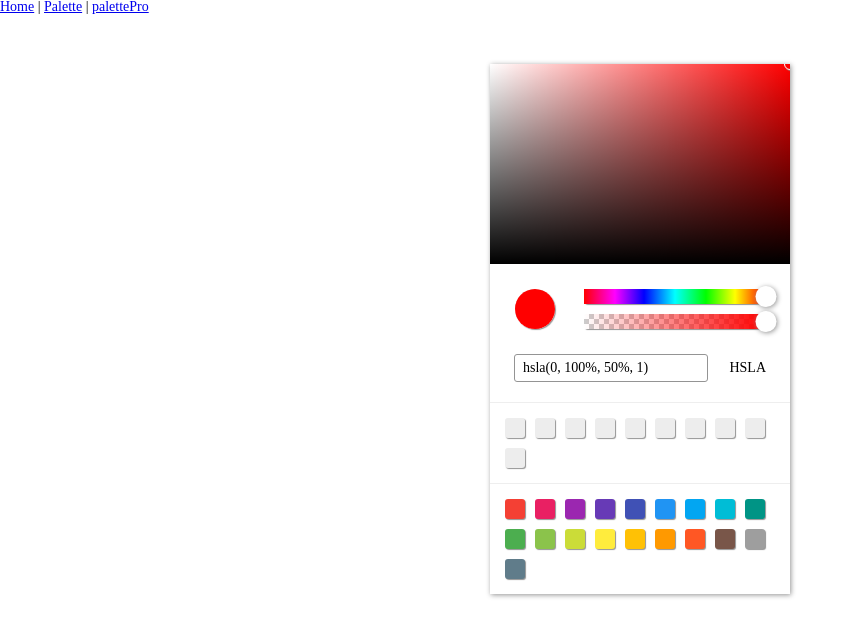
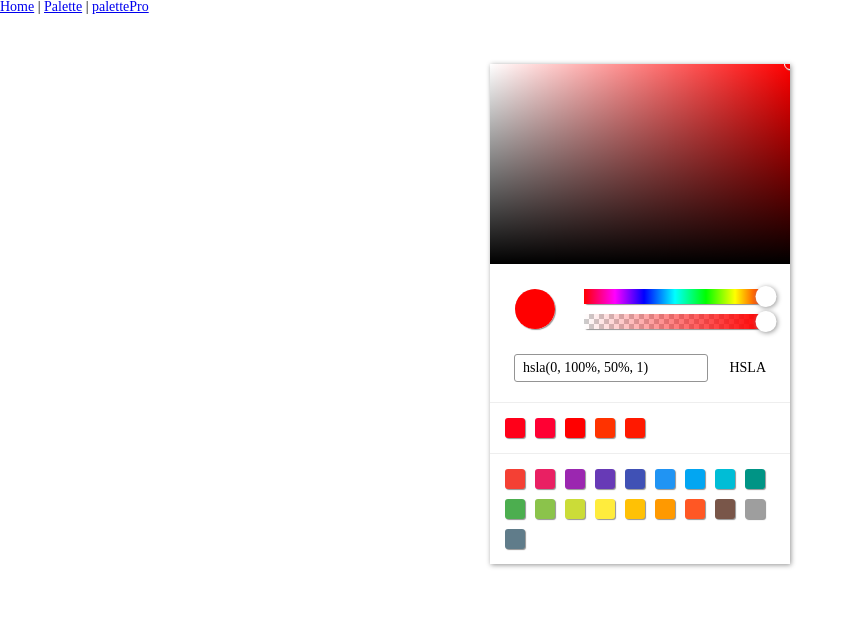
Before and after one commit to jsjzh/vue-tiny-code, a Vue app: page /palettePro in a window 1280 px wide. Shown: the top 636 px of the page, without its empty margins (0-857 px from the left). Built offline with nearby package versions, Linux system fonts and the light colour scheme.

Commit message:
配色算法上传一下 然后感觉颜色处理有些问题 需要改改 =A=

```diff
--- a/src/components/palettePro/color.js
+++ b/src/components/palettePro/color.js
@@ -1,24 +1,20 @@
 export default class Color {
   constructor(options) {
+
+    this.count = options.precision || 12 * 5;
+    this.pure = options.pure || "";
+    this.value = options.value || "";
+    this.format = options.format || "hsla";
+
+    this.recomColor = ["hsl(4, 90%, 58%)", "hsl(340, 82%, 52%)", "hsl(291, 64%, 42%)", "hsl(262, 52%, 47%)", "hsl(231, 48%, 48%)", "hsl(207, 90%, 54%)", "hsl(199, 98%, 48%)", "hsl(187, 100%, 42%)", "hsl(174, 100%, 29%)", "hsl(122, 39%, 49%)", "hsl(88, 50%, 53%)", "hsl(66, 70%, 54%)", "hsl(54, 100%, 62%)", "hsl(45, 100%, 51%)", "hsl(36, 100%, 50%)", "hsl(14, 100%, 57%)", "hsl(16, 25%, 38%)", "hsl(0, 0%, 62%)", "hsl(200, 18%, 46%)"];
+
     this._hue = 0;
     this._saturation = 100;
     this._lightness = 50;
     this._trans = 1;
+    this._value = "";
 
-    this._value = "";
-    this._pure = "";
-    this._format = "hsl";
-
-    this.value = "";
-    this.format = "";
-
-    this.recomColor = ["hsl(4, 90%, 58%)", "hsl(340, 82%, 52%)", "hsl(291, 64%, 42%)", "hsl(262, 52%, 47%)", "hsl(231, 48%, 48%)", "hsl(207, 90%, 54%)", "hsl(199, 98%, 48%)", "hsl(187, 100%, 42%)", "hsl(174, 100%, 29%)", "hsl(122, 39%, 49%)", "hsl(88, 50%, 53%)", "hsl(66, 70%, 54%)", "hsl(54, 100%, 62%)", "hsl(45, 100%, 51%)", "hsl(36, 100%, 50%)", "hsl(14, 100%, 57%)", "hsl(16, 25%, 38%)", "hsl(0, 0%, 62%)", "hsl(200, 18%, 46%)"];
-
-    for (const key in options) {
-      if (options.hasOwnProperty(key)) {
-        this[key] && (this[key] = options[key]);
-      }
-    }
+    this._chunkAngle = 360 / this.count;
 
     this._handleChange();
   }
@@ -40,10 +36,69 @@ export default class Color {
     this._handleChange();
   }
 
+  blendent(type = "similar", options) {
+    this._type = type;
+    const arr = this["_" + type].call(this, options);
+    return arr.reduce((sum, hue) => ([...sum, `hsla(${hue}, ${this._saturation}%, ${this._lightness}%, ${this._trans})`]), [])
+  }
+
+  // 获取互补色
+  _reverse() {
+    return [this._hue, this._hue > 180 ? this._hue - 180 : this._hue + 180];
+  }
+
+  /**
+   * 获取近似色
+   * @param {Number} number 需要获取几组近似色
+   */
+  _similar(number = 1) {
+    let arr = [this._hue];
+    while (number) {
+      arr.push((this._hue + this._chunkAngle * number) > 360 ? this._hue + this._chunkAngle * number - 360 : this._hue + this._chunkAngle * number);
+      arr.unshift((this._hue - this._chunkAngle * number) < 0 ? this._hue - this._chunkAngle * number + 360 : this._hue - this._chunkAngle * number);
+      number--;
+    }
+    return arr
+  }
+
+  // 获取三角色
+  _triangle() {
+    return [this._hue, this._hue + 120 > 360 ? this._hue - 240 : this._hue + 120, this._hue + 240 > 360 ? this._hue - 120 : this._hue + 240]
+  }
+
+  /**
+   * 获取分裂互补色
+   * @param {Boolean} flag 第一个向前或者向后取值
+   */
+  _complement(flag = true) {
+    return [this._hue, flag ? this._hue + this._chunkAngle * 2 > 360 ? this._hue + this._chunkAngle * 2 - 360 : this._hue + this._chunkAngle * 2 : this._hue - this._chunkAngle * 2 < 0 ? 360 + this._hue - this._chunkAngle * 2 : this._hue - this._chunkAngle * 2, this._hue + this._chunkAngle + 180 > 360 ? this._hue + this._chunkAngle - 180 : this._hue + this._chunkAngle + 180];
+  }
+
+  /**
+   * 获取双分裂互补色
+   * @param {Boolean} flag 第一个向前或者向后取值
+   */
+  _doubleComplement(flag = true) {
+    return [this._hue, flag ? this._hue + this._chunkAngle * 2 > 360 ? 360 - this._hue + this._chunkAngle * 2 : this._hue + this._chunkAngle * 2 : this._hue - this._chunkAngle * 2 < 0 ? 360 + this._hue + this._chunkAngle * 2 : this._hue - this._chunkAngle * 2, flag ? this._hue + 180 > 360 ? this._hue - 180 : this._hue + 180 : this._hue - 180 < 0 ? this._hue + 180 : this._hue - 180, flag ? this._hue + this._chunkAngle * 2 + 180 > 360 ? this._hue + this._chunkAngle * 2 - 180 : this._hue + this._chunkAngle * 2 + 180 : this._hue + this._chunkAngle * 2 - 180 < 0 ? this._hue + this._chunkAngle * 2 + 180 : this._hue + this._chunkAngle * 2 - 180];
+  }
+
+  // 正方形配色
+  _square() {
+    let chunkQuarter = 360 / 4;
+    return [this._hue, this._hue + chunkQuarter > 360 ? this._hue + chunkQuarter - 360 : this._hue + chunkQuarter, this._hue + 180 > 360 ? this._hue - 180 : this._hue + 180, this._hue + chunkQuarter + 180 > 360 ? this._hue + chunkQuarter - 180 : this._hue + chunkQuarter + 180]
+  }
+
   _handleChange() {
     this._value = `hsla(${this._hue}, ${this._saturation}%, ${this._lightness}%, ${this._trans})`;
-    this._pure = `hsla(${this._hue}, 100%, 50%, 1)`;
-    console.log(this._value);
+    this.pure = `hsla(${this._hue}, 100%, 50%, 1)`;
+    switch (this.format) {
+      case "hsla":
+        this.value = this._value
+        break;
+
+      default:
+        break;
+    }
   }
 
 }
--- a/src/components/palettePro/palettePro.vue
+++ b/src/components/palettePro/palettePro.vue
@@ -50,7 +50,9 @@ import Color from "./color";
 export default {
   name: "palettePro",
   data() {
-    const color = new Color({});
+    const color = new Color({
+      precision: 12 * 5
+    });
     return {
       color,
       dotLeft: 100,
@@ -59,7 +61,7 @@ export default {
       transLeft: 100,
       pureColor: undefined,
       currentColor: undefined,
-      showColors: new Array(10).fill("hsla(0, 0%, 93%, 1)"),
+      showColors: undefined,
       recomColors: color.get("recomColor")
     };
   },
@@ -79,8 +81,10 @@ export default {
         this.hueLeft,
         this.transLeft
       );
-      this.currentColor = this.color.get("_value");
-      this.pureColor = this.color.get("_pure");
+      this.showColors = this.color.blendent("similar", 2);
+      console.log(this.showColors);
+      this.currentColor = this.color.get("value");
+      this.pureColor = this.color.get("pure");
     },
     handleDrag(event, elem) {
       const { hue, trans, dot } = this.$refs;
--- a/src/components/palettePro/paste.js
+++ b/src/components/palettePro/paste.js
@@ -4,9 +4,10 @@ export default function (color) {
   input.value = color;
   input.style.opacity = 0;
   input.style.position = "fixed";
-  input.style.zIndex = -1;
+  input.style.top = "0";
+  input.style.left = "0";
   body.appendChild(input);
   input.select();
   document.execCommand("copy");
-  body.removeChild(input);
+  // body.removeChild(input);
 }
```
